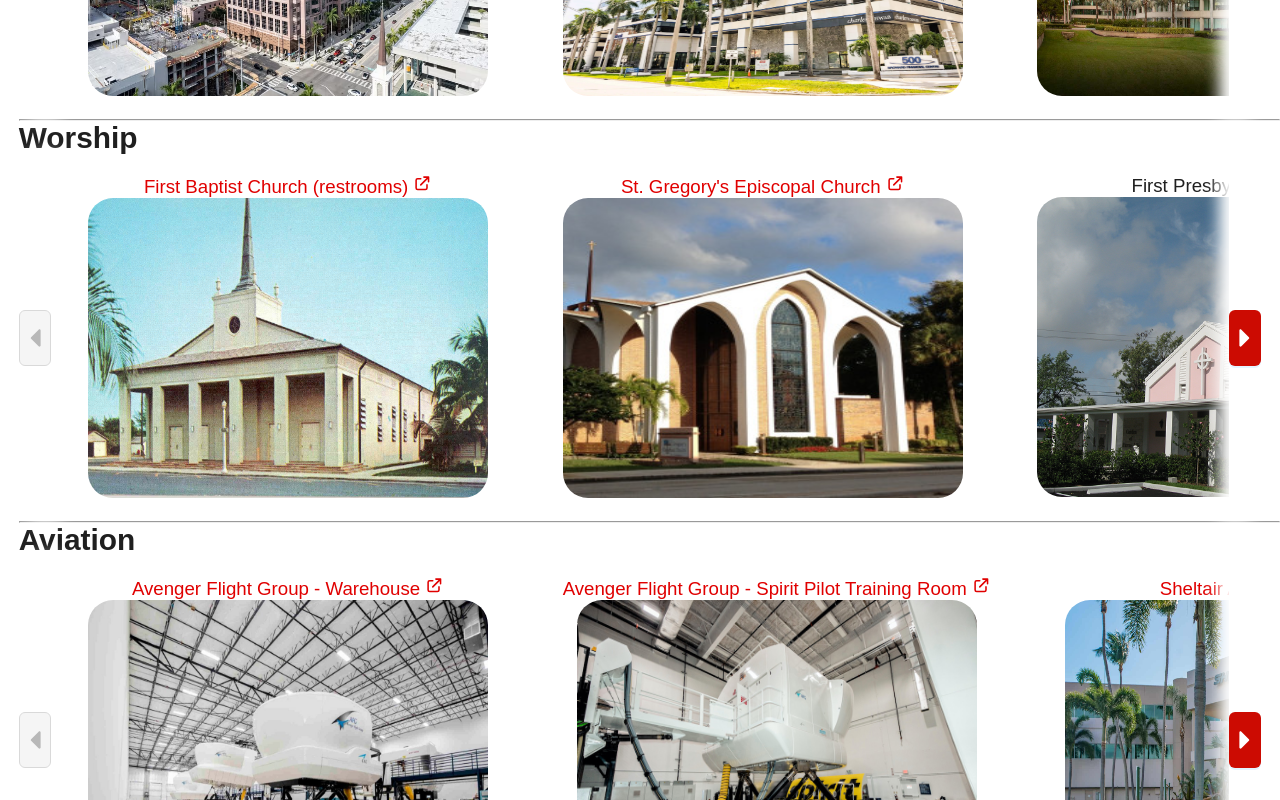
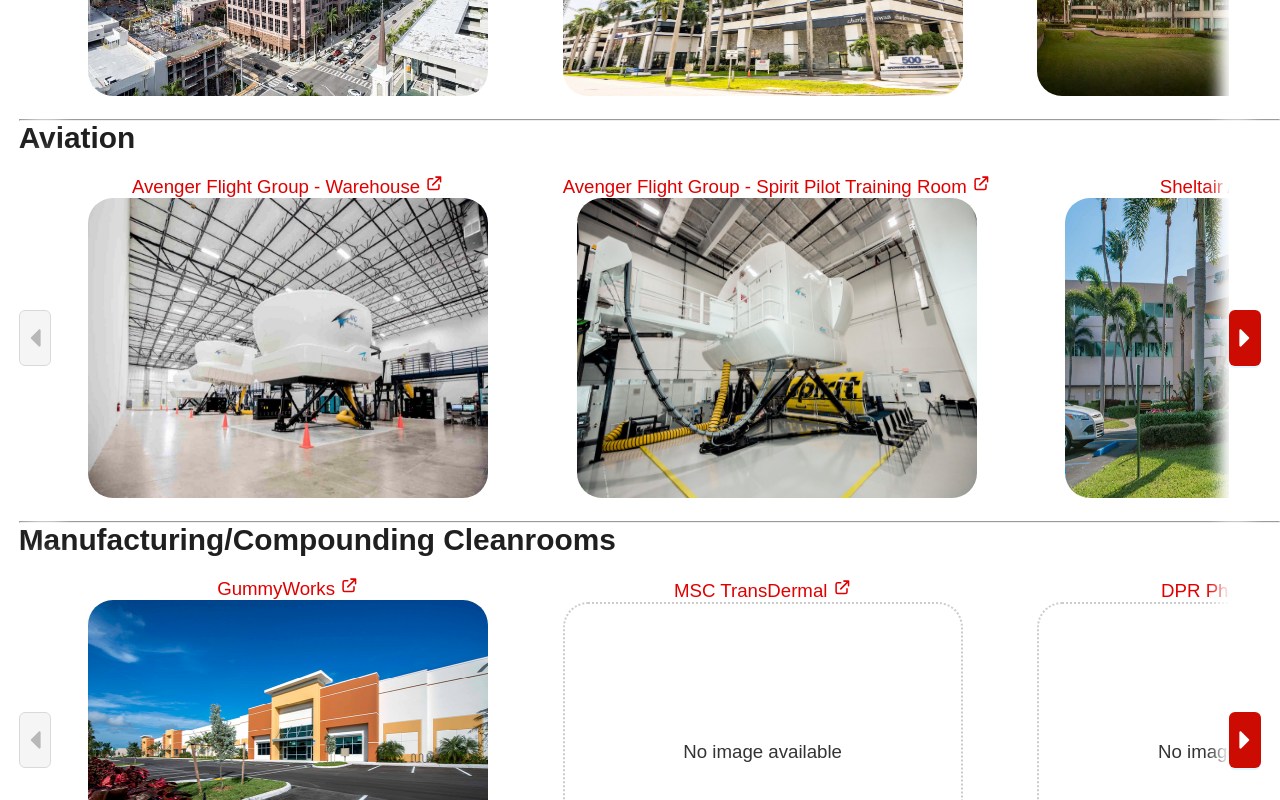
Before and after one commit to arifire21/Loucks-Engineering-Site, a Next.js app: page /portfolio in a window 1280 px wide. Shown: the part 840-1640 px from the top of the page. Built offline with nearby package versions, Linux system fonts and the light colour scheme; a web font is replaced by a local one.

Commit message:
added clearnrooms

```diff
--- a/components/simple-portfolio/basic-portfolio.jsx
+++ b/components/simple-portfolio/basic-portfolio.jsx
@@ -1,6 +1,6 @@
 import { restaurants, offices, outreach, residences, aviation,
     education, gyms, worship, medDental, beauty, pets, laundry,
-    storage, auto, multipurpose, retail, other, supermarkets } from '@/data/portfolio_data';
+    storage, auto, multipurpose, retail, other, supermarkets, cleanrooms } from '@/data/portfolio_data';
 import RowCarousel from './row-carousel';
 import { trackWindowScroll } from 'react-lazy-load-image-component';
 import { useRef } from 'react';
@@ -19,13 +19,18 @@
 
             <hr />
 
-            <h2 id='worship-cnt'>Worship</h2>
-            <RowCarousel array={worship} arrayName="worship" scrollPosition={scrollPosition} rootWrapper={rootWrapperRef.current}/>
+            <h2>Aviation</h2>
+            <RowCarousel array={aviation} arrayName="aviation" scrollPosition={scrollPosition} rootWrapper={rootWrapperRef.current}/>
 
             <hr />
 
-            <h2>Aviation</h2>
-            <RowCarousel array={aviation} arrayName="aviation" scrollPosition={scrollPosition} rootWrapper={rootWrapperRef.current}/>
+            <h2>Manufacturing/Compounding Cleanrooms</h2>
+            <RowCarousel array={cleanrooms} arrayName="cleanrooms" scrollPosition={scrollPosition} rootWrapper={rootWrapperRef.current}/>
+
+            <hr />
+
+            <h2 id='worship-cnt'>Worship</h2>
+            <RowCarousel array={worship} arrayName="worship" scrollPosition={scrollPosition} rootWrapper={rootWrapperRef.current}/>
 
             <hr />
 
--- a/components/simple-portfolio/row-carousel.jsx
+++ b/components/simple-portfolio/row-carousel.jsx
@@ -1,7 +1,7 @@
 import { HiOutlineExternalLink } from 'react-icons/hi';
-import { Button } from 'antd';
+import { Button, Tooltip } from 'antd';
 import { useState, useRef, useEffect } from 'react';
-import { FaCaretLeft, FaCaretRight } from "react-icons/fa";
+import { FaCaretLeft, FaCaretRight, FaInfo } from "react-icons/fa";
 
 import { LazyLoadImage } from 'react-lazy-load-image-component';
 import 'react-lazy-load-image-component/src/effects/opacity.css';
@@ -110,6 +110,9 @@
                                         <p className='link-placeholder p-name'>{item.name} {item.smallText && <small>{item.smallText}</small>}</p>
                                     }
                                     {item.image ?
+                                    <>
+                                    <div>
+                                        </div>
                                         <LazyLoadImage
                                             key={index}
                                             className='portfolio-img'
@@ -122,6 +125,7 @@
                                             //     style: {transitionDelay: "1s"},
                                             // }}
                                         />
+                                        </>
                                         :
                                         <div className='portfolio-img-placeholder'>No image available</div>
                                     }
--- a/data/portfolio_data.js
+++ b/data/portfolio_data.js
@@ -96,6 +96,9 @@
 
 //other
 import Jumbotron from '@/images/gulfstream.jpg'
+
+//cleanrooms
+import AirportLogistics from '@/images/Airport-Logistics.jpg'
 
 export const restaurants = [
     {
@@ -497,3 +500,24 @@
         coords: [26.271310824614506, -80.2920759611157]
     }
 ]
+
+export const cleanrooms = [
+    {
+        name: "GummyWorks",
+        website: "https://www.gummyworks.com/",
+        year: 2023,
+        image: AirportLogistics,
+        imagesrc: "Verdex Construction",
+        imgsrcLink: "https://verdex.com/airport-logistics-warehouse/"
+    },
+    {
+        name: "MSC TransDermal",
+        website: "https://gulfstreampark.com/",
+        year: 2019,
+    },
+    {
+        name: "DPR Pharmacy",
+        website: "https://dprpharmacy.com/",
+        year: 2022,
+    }
+]
--- a/pages/services.tsx
+++ b/pages/services.tsx
@@ -22,6 +22,8 @@
               <li>HVAC Load Calculations</li>
               <li>Existing HVAC System Analysis</li>
               <li>Building Energy Audits</li>
+              <li>Manufacturing Facility/Cleanroom Ductwork</li>
+              <li>System Design for Enclosure Airflow Control <small>(physical enclosures designed by others)</small></li>
             </ul>
           </div>
 
```
Also changed, not shown: public/images/Airport-Logistics.jpg (added).
